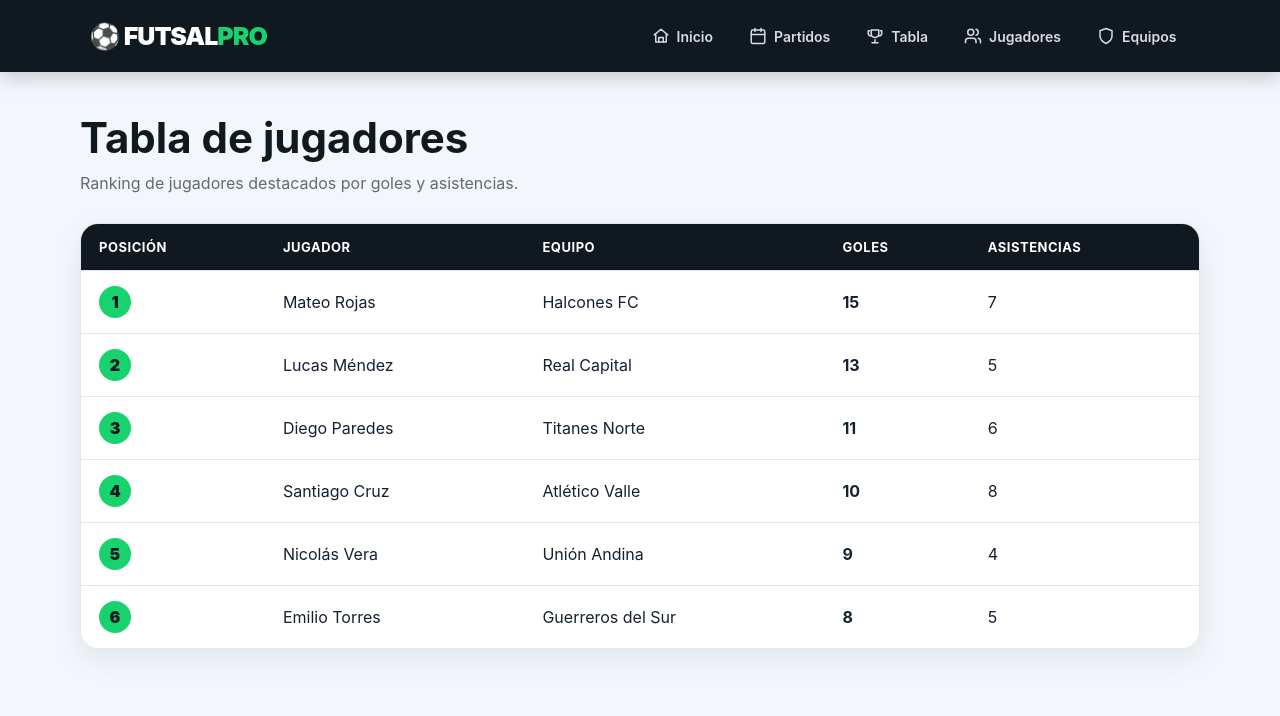
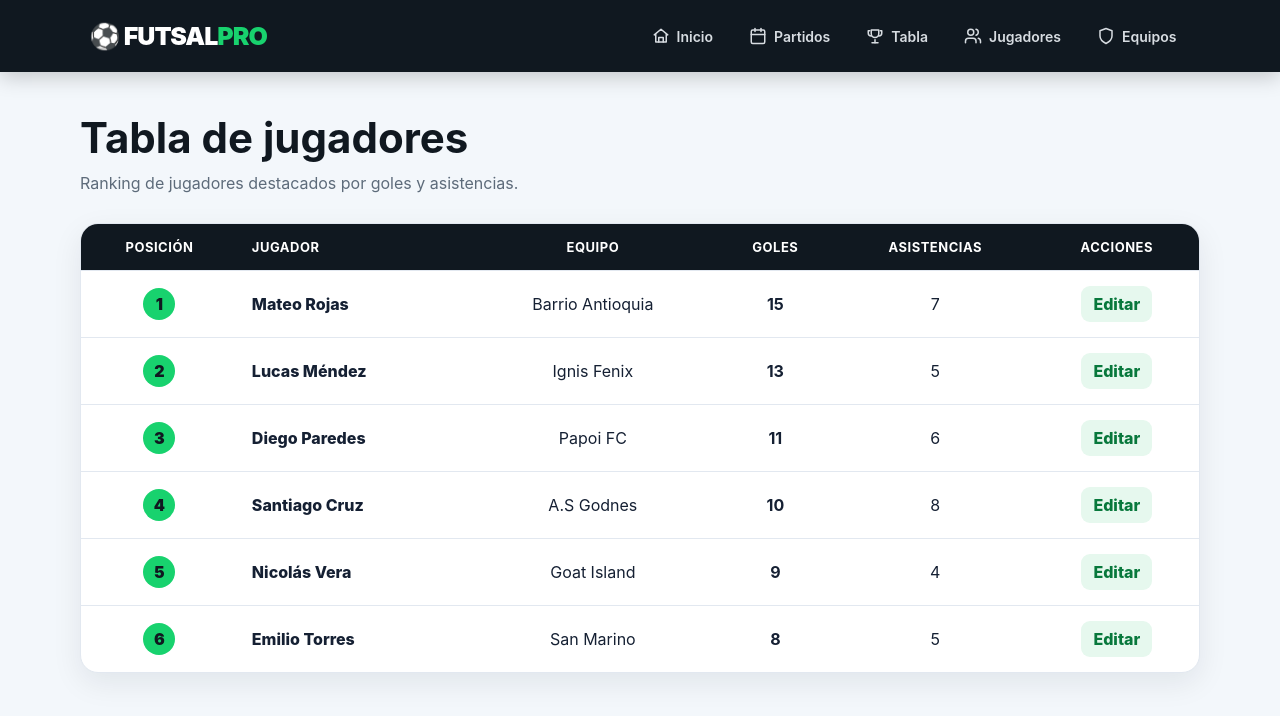
Before and after one commit to MAICK-JESUS/frontend-hospital, a React (Vite) app: page /jugadores in a window 1280 px wide. Shown: the top 716 px of the page. Built offline with nearby package versions, Linux system fonts and the light colour scheme.

Commit message:
Actualiza equipos registrados de Sucre

```diff
--- a/src/data/futsalData.ts
+++ b/src/data/futsalData.ts
@@ -1,7 +1,6 @@
 export const scheduledMatches = [
   {
     id: 1,
-    date: "2026-08-19",
     date: "2026-08-22",
     time: "18:00",
     homeTeam: "Halcones FC",
@@ -26,9 +25,7 @@ export const scheduledMatches = [
     venue: "Polideportivo Municipal",
   },
   {
-
     id: 4,
-    id: 3,
     date: "2026-08-24",
     time: "20:00",
     homeTeam: "Futsal Oriente",
@@ -37,7 +34,6 @@ export const scheduledMatches = [
   },
   {
     id: 5,
-    id: 4,
     date: "2026-08-25",
     time: "17:45",
     homeTeam: "Deportivo Costa",
@@ -47,32 +43,42 @@ export const scheduledMatches = [
 ];
 
 export const teamStandings = [
-  { position: 1, team: "Halcones FC", played: 8, won: 6, drawn: 1, lost: 1, points: 19 },
-  { position: 2, team: "Real Capital", played: 8, won: 5, drawn: 2, lost: 1, points: 17 },
-  { position: 3, team: "Titanes Norte", played: 8, won: 5, drawn: 0, lost: 3, points: 15 },
-  { position: 4, team: "Atlético Valle", played: 8, won: 4, drawn: 2, lost: 2, points: 14 },
-  { position: 5, team: "Unión Andina", played: 8, won: 3, drawn: 2, lost: 3, points: 11 },
-  { position: 6, team: "Guerreros del Sur", played: 8, won: 3, drawn: 1, lost: 4, points: 10 },
-  { position: 7, team: "Futsal Oriente", played: 8, won: 2, drawn: 1, lost: 5, points: 7 },
-  { position: 8, team: "Deportivo Costa", played: 8, won: 1, drawn: 1, lost: 6, points: 4 },
+  { position: 1, team: "Barrio Antioquia", played: 6, won: 6, drawn: 0, lost: 0, goalsFor: 34, goalsAgainst: 12, goalDifference: 22, points: 18 },
+  { position: 2, team: "Ignis Fenix", played: 6, won: 5, drawn: 0, lost: 1, goalsFor: 29, goalsAgainst: 13, goalDifference: 16, points: 15 },
+  { position: 3, team: "Papoi FC", played: 6, won: 4, drawn: 2, lost: 0, goalsFor: 37, goalsAgainst: 18, goalDifference: 19, points: 14 },
+  { position: 4, team: "A.S Godnes", played: 6, won: 4, drawn: 1, lost: 1, goalsFor: 28, goalsAgainst: 17, goalDifference: 11, points: 13 },
+  { position: 5, team: "Goat Island", played: 6, won: 4, drawn: 1, lost: 1, goalsFor: 23, goalsAgainst: 12, goalDifference: 11, points: 13 },
+  { position: 6, team: "San Marino", played: 6, won: 4, drawn: 0, lost: 2, goalsFor: 18, goalsAgainst: 10, goalDifference: 8, points: 12 },
+  { position: 7, team: "Sleiffens", played: 6, won: 2, drawn: 3, lost: 1, goalsFor: 25, goalsAgainst: 17, goalDifference: 8, points: 9 },
+  { position: 8, team: "Arnaldítos FC", played: 6, won: 2, drawn: 0, lost: 4, goalsFor: 17, goalsAgainst: 16, goalDifference: 1, points: 6 },
+  { position: 9, team: "Champs FC", played: 6, won: 2, drawn: 0, lost: 4, goalsFor: 27, goalsAgainst: 37, goalDifference: -10, points: 6 },
+  { position: 10, team: "Moba FC", played: 6, won: 1, drawn: 0, lost: 5, goalsFor: 7, goalsAgainst: 29, goalDifference: -22, points: 3 },
+  { position: 11, team: "Bodo", played: 6, won: 1, drawn: 0, lost: 5, goalsFor: 4, goalsAgainst: 26, goalDifference: -22, points: 3 },
+  { position: 12, team: "Team Plumas", played: 6, won: 0, drawn: 1, lost: 5, goalsFor: 13, goalsAgainst: 25, goalDifference: -12, points: 1 },
+  { position: 13, team: "Los Socios FC", played: 6, won: 0, drawn: 0, lost: 6, goalsFor: 12, goalsAgainst: 42, goalDifference: -30, points: 0 },
 ];
 
 export const playerStandings = [
-  { position: 1, player: "Mateo Rojas", team: "Halcones FC", goals: 15, assists: 7 },
-  { position: 2, player: "Lucas Méndez", team: "Real Capital", goals: 13, assists: 5 },
-  { position: 3, player: "Diego Paredes", team: "Titanes Norte", goals: 11, assists: 6 },
-  { position: 4, player: "Santiago Cruz", team: "Atlético Valle", goals: 10, assists: 8 },
-  { position: 5, player: "Nicolás Vera", team: "Unión Andina", goals: 9, assists: 4 },
-  { position: 6, player: "Emilio Torres", team: "Guerreros del Sur", goals: 8, assists: 5 },
+  { position: 1, player: "Mateo Rojas", team: "Barrio Antioquia", goals: 15, assists: 7 },
+  { position: 2, player: "Lucas Méndez", team: "Ignis Fenix", goals: 13, assists: 5 },
+  { position: 3, player: "Diego Paredes", team: "Papoi FC", goals: 11, assists: 6 },
+  { position: 4, player: "Santiago Cruz", team: "A.S Godnes", goals: 10, assists: 8 },
+  { position: 5, player: "Nicolás Vera", team: "Goat Island", goals: 9, assists: 4 },
+  { position: 6, player: "Emilio Torres", team: "San Marino", goals: 8, assists: 5 },
 ];
 
 export const teams = [
-  { name: "Halcones FC", origin: "Zona Centro", players: 12 },
-  { name: "Real Capital", origin: "Capital", players: 11 },
-  { name: "Titanes Norte", origin: "Zona Norte", players: 12 },
-  { name: "Atlético Valle", origin: "Valle Alto", players: 10 },
-  { name: "Unión Andina", origin: "Región Andina", players: 11 },
-  { name: "Guerreros del Sur", origin: "Zona Sur", players: 12 },
-  { name: "Futsal Oriente", origin: "Zona Oriente", players: 10 },
-  { name: "Deportivo Costa", origin: "Costa", players: 11 },
+  { name: "Barrio Antioquia", origin: "Sucre, Bolivia", players: 10 },
+  { name: "Ignis Fenix", origin: "Sucre, Bolivia", players: 10 },
+  { name: "Papoi FC", origin: "Sucre, Bolivia", players: 10 },
+  { name: "A.S Godnes", origin: "Sucre, Bolivia", players: 10 },
+  { name: "Goat Island", origin: "Sucre, Bolivia", players: 10 },
+  { name: "San Marino", origin: "Sucre, Bolivia", players: 10 },
+  { name: "Sleiffens", origin: "Sucre, Bolivia", players: 10 },
+  { name: "Arnaldítos FC", origin: "Sucre, Bolivia", players: 10 },
+  { name: "Champs FC", origin: "Sucre, Bolivia", players: 10 },
+  { name: "Moba FC", origin: "Sucre, Bolivia", players: 10 },
+  { name: "Bodo", origin: "Sucre, Bolivia", players: 10 },
+  { name: "Team Plumas", origin: "Sucre, Bolivia", players: 10 },
+  { name: "Los Socios FC", origin: "Sucre, Bolivia", players: 10 },
 ];
--- a/src/pages/PlayersPage.tsx
+++ b/src/pages/PlayersPage.tsx
@@ -1,8 +1,48 @@
+import { useState } from "react";
 import Navbar from "../components/Navbar";
 import { playerStandings } from "../data/futsalData";
+import { storageService } from "../services/storageService";
 import "../styles/pages.css";
 
+type Player = (typeof playerStandings)[number];
+
+const PLAYERS_STORAGE_KEY = "futsal-pro-player-standings";
+
+function getInitialPlayers(): Player[] {
+  return storageService.get<Player[]>(PLAYERS_STORAGE_KEY) ?? playerStandings;
+}
+
 function PlayersPage() {
+  const [players, setPlayers] = useState<Player[]>(getInitialPlayers);
+  const [editingPlayer, setEditingPlayer] = useState<Player | null>(null);
+
+  function startEditing(player: Player) {
+    setEditingPlayer({ ...player });
+  }
+
+  function updateEditingPlayer(field: keyof Player, value: string) {
+    if (!editingPlayer) return;
+
+    const numericFields = ["goals", "assists"] as const;
+    const updatedValue = numericFields.includes(field as (typeof numericFields)[number])
+      ? Math.max(0, Number(value))
+      : value;
+
+    setEditingPlayer({ ...editingPlayer, [field]: updatedValue });
+  }
+
+  function savePlayer() {
+    if (!editingPlayer) return;
+
+    const updatedPlayers = players.map((player) => (
+      player.position === editingPlayer.position ? editingPlayer : player
+    ));
+
+    setPlayers(updatedPlayers);
+    storageService.set(PLAYERS_STORAGE_KEY, updatedPlayers);
+    setEditingPlayer(null);
+  }
+
   return (
     <div className="page-shell">
       <Navbar />
@@ -21,21 +61,58 @@ function PlayersPage() {
                 <th>Equipo</th>
                 <th>Goles</th>
                 <th>Asistencias</th>
+                <th>Acciones</th>
               </tr>
             </thead>
             <tbody>
-              {playerStandings.map((player) => (
+              {players.map((player) => (
                 <tr key={player.player}>
                   <td><span className="position-badge">{player.position}</span></td>
                   <td>{player.player}</td>
                   <td>{player.team}</td>
                   <td><strong>{player.goals}</strong></td>
                   <td>{player.assists}</td>
+                  <td>
+                    <button className="edit-button" type="button" onClick={() => startEditing(player)}>
+                      Editar
+                    </button>
+                  </td>
                 </tr>
               ))}
             </tbody>
           </table>
         </section>
+
+        {editingPlayer && (
+          <section className="player-editor" aria-labelledby="player-editor-title">
+            <div>
+              <h2 id="player-editor-title">Editar jugador</h2>
+              <p>Actualiza los datos y guarda los cambios.</p>
+            </div>
+            <div className="player-editor-fields">
+              <label>
+                Jugador
+                <input value={editingPlayer.player} onChange={(event) => updateEditingPlayer("player", event.target.value)} />
+              </label>
+              <label>
+                Equipo
+                <input value={editingPlayer.team} onChange={(event) => updateEditingPlayer("team", event.target.value)} />
+              </label>
+              <label>
+                Goles
+                <input type="number" min="0" value={editingPlayer.goals} onChange={(event) => updateEditingPlayer("goals", event.target.value)} />
+              </label>
+              <label>
+                Asistencias
+                <input type="number" min="0" value={editingPlayer.assists} onChange={(event) => updateEditingPlayer("assists", event.target.value)} />
+              </label>
+            </div>
+            <div className="player-editor-actions">
+              <button className="secondary-button" type="button" onClick={() => setEditingPlayer(null)}>Cancelar</button>
+              <button className="primary-button" type="button" onClick={savePlayer}>Guardar cambios</button>
+            </div>
+          </section>
+        )}
       </main>
     </div>
   );
--- a/src/pages/TeamsPage.tsx
+++ b/src/pages/TeamsPage.tsx
@@ -9,7 +9,7 @@ function TeamsPage() {
       <main className="page-content">
         <section className="page-hero">
           <h1>Equipos</h1>
-          <p>Estos son los equipos registrados, su cantidad total y de dónde son.</p>
+          <p>Estos son los equipos de la Copa Bosco registrados en Sucre, Bolivia.</p>
         </section>
 
         <div className="team-count">Total de equipos: {teams.length}</div>
--- a/src/styles/pages.css
+++ b/src/styles/pages.css
@@ -82,7 +82,7 @@
 
 .stats-table th,
 .stats-table td {
-  padding: 15px 18px;
+  padding: 15px 14px;
   text-align: left;
   border-bottom: 1px solid #e2e8f0;
 }
@@ -93,6 +93,28 @@
   font-size: 13px;
   letter-spacing: 0.04em;
   text-transform: uppercase;
+}
+
+.stats-table th:not(:nth-child(2)),
+.stats-table td:not(:nth-child(2)) {
+  text-align: center;
+}
+
+.stats-table td:nth-child(2) {
+  font-weight: 800;
+  white-space: nowrap;
+}
+
+.goal-difference {
+  font-weight: 900;
+}
+
+.goal-difference.positive {
+  color: #138a4a;
+}
+
+.goal-difference.negative {
+  color: #c62f2f;
 }
 
 .stats-table tr:last-child td {
@@ -113,6 +135,98 @@
   background: #18d26e;
   color: #101820;
   font-weight: 900;
+}
+
+.edit-button,
+.primary-button,
+.secondary-button {
+  border: 0;
+  border-radius: 9px;
+  font-weight: 800;
+}
+
+.edit-button {
+  padding: 8px 12px;
+  background: #e6f8ee;
+  color: #08783c;
+}
+
+.player-editor {
+  display: grid;
+  gap: 20px;
+  margin-top: 24px;
+  padding: 24px;
+  border: 1px solid #d7e3ef;
+  border-radius: 18px;
+  background: white;
+  box-shadow: 0 10px 30px rgba(16, 24, 32, 0.08);
+}
+
+.player-editor h2,
+.player-editor p {
+  margin: 0;
+}
+
+.player-editor p {
+  margin-top: 6px;
+  color: #5d6b7a;
+}
+
+.player-editor-fields {
+  display: grid;
+  grid-template-columns: repeat(4, minmax(0, 1fr));
+  gap: 14px;
+}
+
+.player-editor label {
+  display: grid;
+  gap: 7px;
+  color: #344256;
+  font-size: 14px;
+  font-weight: 800;
+}
+
+.player-editor input {
+  width: 100%;
+  padding: 10px 12px;
+  border: 1px solid #b8c4d1;
+  border-radius: 9px;
+  color: #152033;
+}
+
+.player-editor-actions {
+  display: flex;
+  justify-content: flex-end;
+  gap: 10px;
+}
+
+.primary-button,
+.secondary-button {
+  padding: 10px 16px;
+}
+
+.primary-button {
+  background: #18d26e;
+  color: #101820;
+}
+
+.secondary-button {
+  background: #e7edf4;
+  color: #344256;
+}
+
+@media (max-width: 800px) {
+  .table-card {
+    overflow-x: auto;
+  }
+
+  .stats-table {
+    min-width: 900px;
+  }
+
+  .player-editor-fields {
+    grid-template-columns: 1fr;
+  }
 }
 
 .team-count {
```
Also changed, not shown: src/pages/TeamStandingsPage.tsx (+14 -6 lines).
